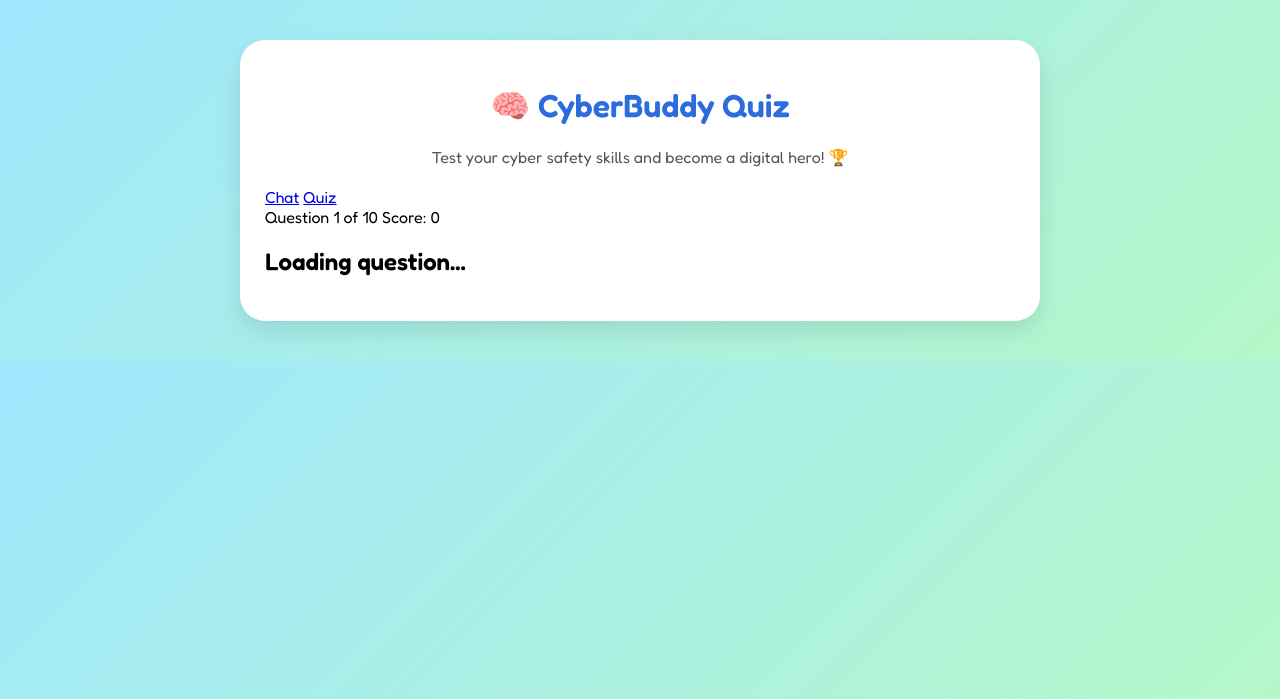
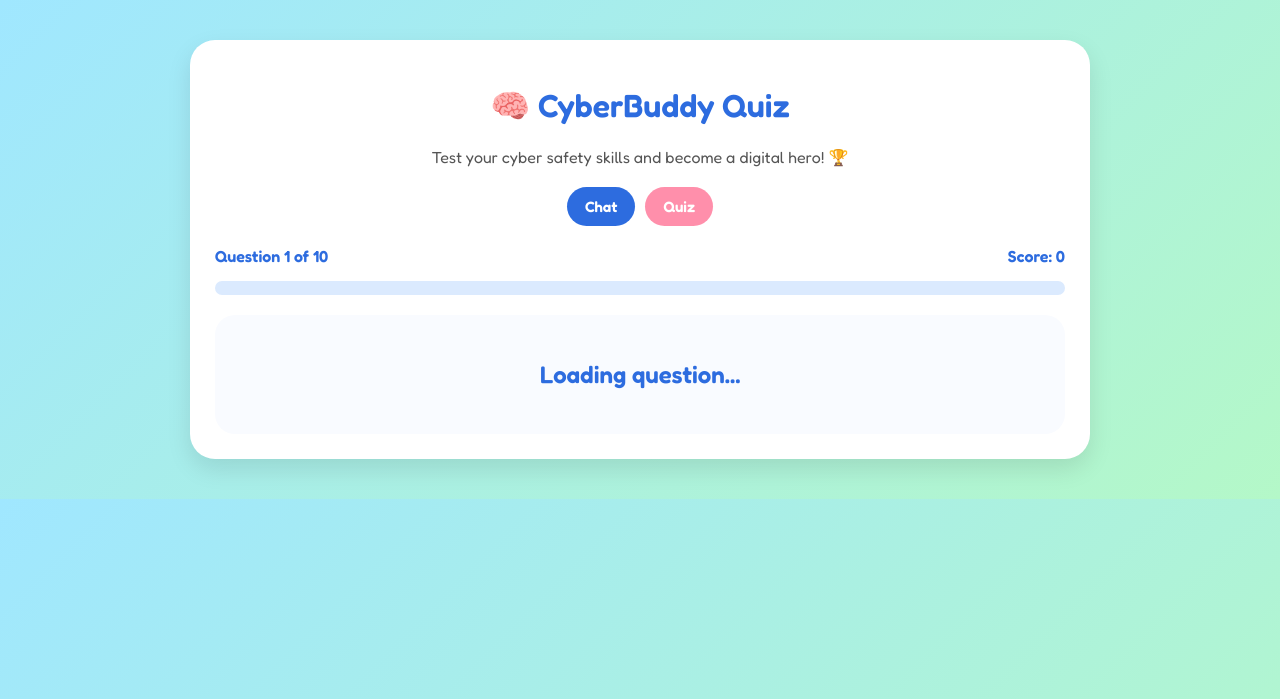
Before and after one commit to solis-k/cyberbuddy-senior-project, a Flask app: template templates/quizzes.html in a window 1280 px wide. Shown: the top 699 px of the page. Run offline with Flask 3, Linux system fonts and the light colour scheme; the template is opened without the code that fills it, so the values that code supplies are empty.

```diff
--- a/static/style.css
+++ b/static/style.css
@@ -104,3 +104,135 @@
     font-size: 12px;
     margin-top: 10px;
 }
+
+/* ============================= */
+/* QUIZ SECTION STYLES */
+/* ============================= */
+
+.quiz-container {
+    max-width: 850px;
+}
+
+.top-buttons {
+    display: flex;
+    justify-content: center;
+    gap: 10px;
+    margin-bottom: 20px;
+}
+
+.nav-btn {
+    text-decoration: none;
+    padding: 10px 18px;
+    border-radius: 20px;
+    background-color: #2d6cdf;
+    color: white;
+    font-size: 15px;
+    font-weight: 600;
+    transition: 0.2s;
+}
+
+.nav-btn:hover {
+    background-color: #1f4fbf;
+}
+
+.secondary-btn {
+    background-color: #ff8fab;
+}
+
+.secondary-btn:hover {
+    background-color: #f06292;
+}
+
+.quiz-status {
+    display: flex;
+    justify-content: space-between;
+    margin-bottom: 15px;
+    font-weight: 600;
+    color: #2d6cdf;
+}
+
+.progress-bar {
+    width: 100%;
+    height: 14px;
+    background: #dbeafe;
+    border-radius: 999px;
+    overflow: hidden;
+    margin-bottom: 20px;
+}
+
+.progress-fill {
+    height: 100%;
+    width: 0%;
+    background: linear-gradient(90deg, #ffd43b, #4dabf7);
+    transition: width 0.3s ease;
+}
+
+.quiz-box {
+    background: #f9fbff;
+    padding: 25px;
+    border-radius: 20px;
+}
+
+.quiz-box h2 {
+    text-align: center;
+    color: #2d6cdf;
+    margin-bottom: 20px;
+}
+
+.quiz-options {
+    display: grid;
+    gap: 12px;
+}
+
+.quiz-option {
+    background: white;
+    border: 2px solid #cfe8ff;
+    border-radius: 18px;
+    padding: 14px;
+    font-size: 15px;
+    font-family: 'Fredoka', sans-serif;
+    cursor: pointer;
+    transition: 0.2s;
+    text-align: left;
+}
+
+.quiz-option:hover {
+    background: #eef7ff;
+    transform: scale(1.01);
+}
+
+.quiz-option.correct {
+    background: #d3f9d8;
+    border-color: #40c057;
+}
+
+.quiz-option.wrong {
+    background: #ffe3e3;
+    border-color: #fa5252;
+}
+
+.quiz-option:disabled {
+    cursor: not-allowed;
+}
+
+.quiz-feedback {
+    margin-top: 20px;
+    padding: 15px;
+    border-radius: 16px;
+    font-size: 15px;
+    display: none;
+}
+
+.quiz-feedback.show {
+    display: block;
+}
+
+.quiz-feedback.correct {
+    background: #d3f9d8;
+    color: #2b8a3e;
+}
+
+.quiz-feedback.wrong {
+    background: #ffe3e3;
+    color: #c92a2a;
+}
```
Lines whose indentation alone changed are shown as unchanged.
